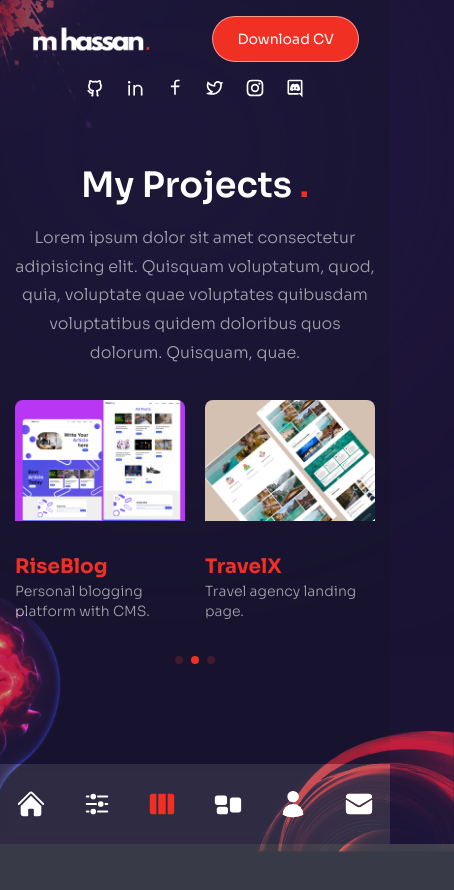
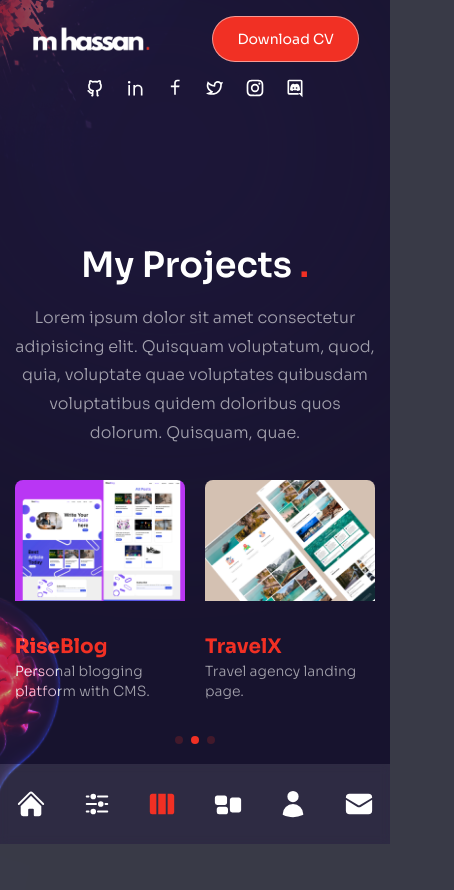
Before and after one commit to Muhammad-Hassann/my-portfolio, a Next.js app: page /projects in a window 390 px wide. Shown: the top 890 px of the page, 454 px wide, since content can reach past the window. Built offline with nearby package versions, Linux system fonts and the light colour scheme.

Commit message:
fixed some issues

```diff
--- a/src/app/page.tsx
+++ b/src/app/page.tsx
@@ -10,7 +10,7 @@ import { fadeIn } from "../../variants";
 
 const Home = () => {
   return (
-    <div className="bg-primary/60 h-screen overflow-hidden">
+    <div className="bg-primary/60 pt-28 md:h-screen md:overflow-hidden">
       <div className="h-full w-full bg-gradient-to-r from-primary/10 via-black/30 to-black/10">
         {/* text */}
         <div className="text-center flex flex-col justify-center xl:pt-40 xl:text-left h-full container mx-auto">
--- a/src/app/projects/page.tsx
+++ b/src/app/projects/page.tsx
@@ -7,7 +7,7 @@ import { motion } from "framer-motion";
 
 const Projects = () => {
   return (
-    <div className=" bg-primary/30 py-36 flex items-center overflow-hidden h-screen">
+    <div className=" bg-primary/30 pt-40 flex items-center overflow-hidden h-screen">
       <Circles />
       <div className="container mx-auto">
         <div className="flex flex-col xl:flex-row gap-x-8">
--- a/src/app/services/page.tsx
+++ b/src/app/services/page.tsx
@@ -8,7 +8,7 @@ import { fadeIn } from "../../../variants";
 
 const Services = () => {
   return (
-    <div className="h-screen bg-primary/30 py-36 flex items-center">
+    <div className="h-screen bg-primary/30 pt-40 flex items-center">
       <Circles />
       <div className="container mx-auto">
         <div className="flex flex-col xl:flex-row gap-x-8">
--- a/src/app/skills/page.tsx
+++ b/src/app/skills/page.tsx
@@ -61,7 +61,7 @@ const skillData = [
 
 const SkillsPage = () => {
   return (
-    <div className="relative pt-28 lg:pt-36 p-8 md:p-16  w-full h-screen bg-primary/30 text-white overflow-hidden">
+    <div className="relative pt-28 pb-18 lg:pt-36 p-4 md:p-16  w-full h-screen bg-primary/30 text-white">
       {/* Background Animation */}
       <div className="absolute inset-0">
         <motion.div
--- a/src/components/Circles.tsx
+++ b/src/components/Circles.tsx
@@ -2,7 +2,7 @@ import Image from "next/image";
 
 const Circles = () => {
   return (
-    <div className="w-[200px] xl:w-[300px] absolute -right-16 -bottom-2 animate-pulse mix-blend-color-dodge z-10">
+    <div className="w-[200px] xl:w-[300px] hidden md:block absolute -right-16 -bottom-2 animate-pulse mix-blend-color-dodge z-10">
       <Image
       src={'/circles.png'}
       width={260}
```
